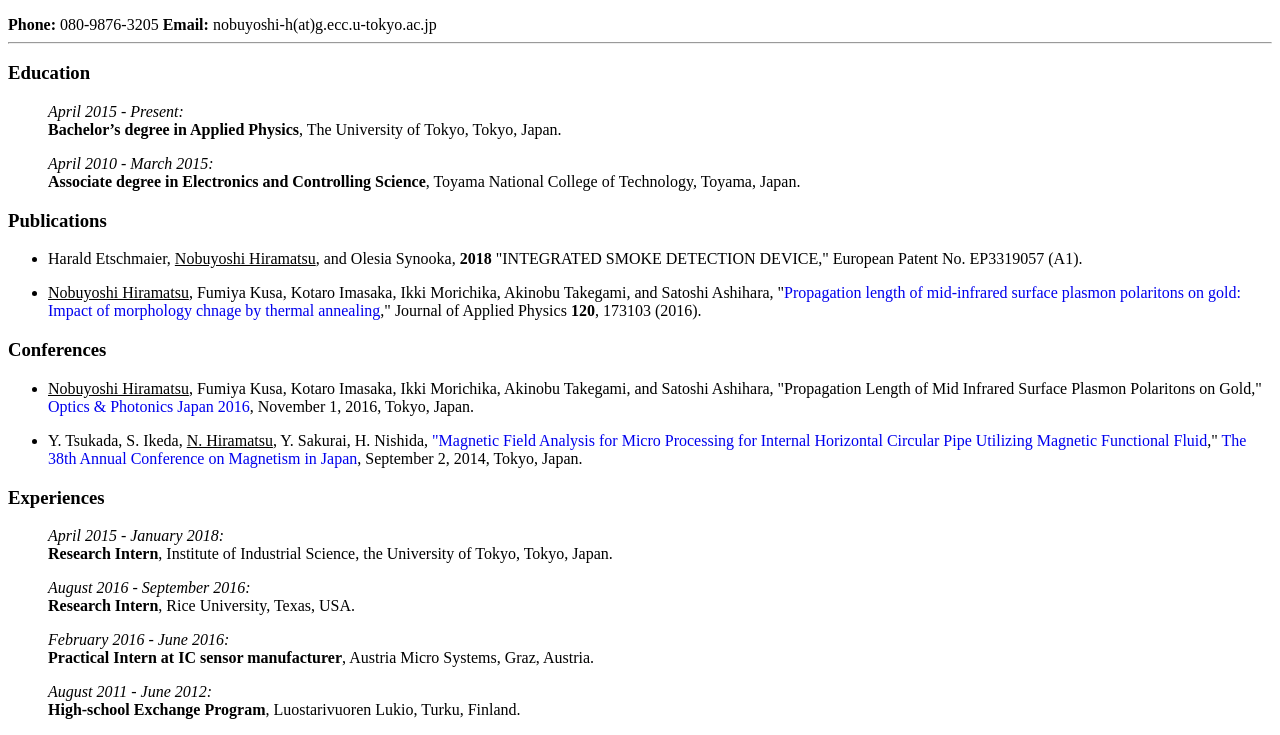
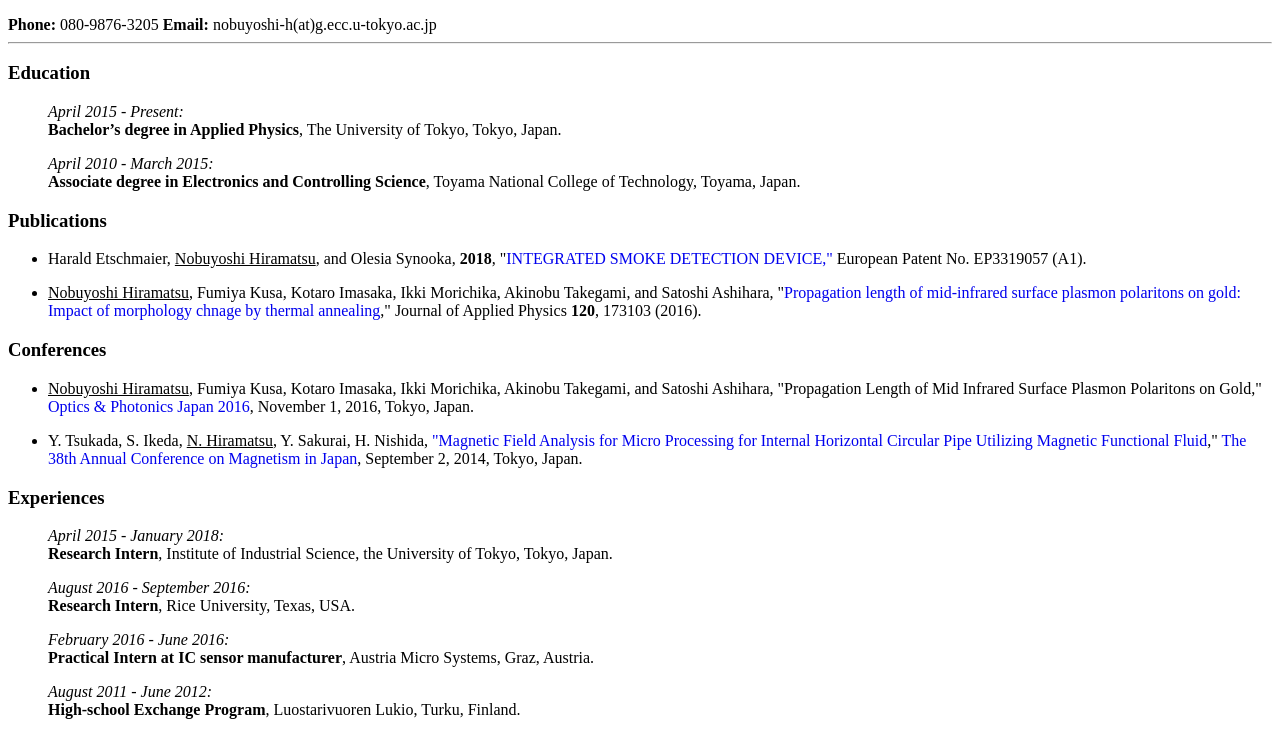
Before and after one commit to noruby/noruby.github.io, a plain HTML site: page index.html in a window 1280 px wide. Shown: the part 105-840 px from the top of the page. Drawn offline with Linux system fonts and the light colour scheme.

Commit message:
Update index.html

```diff
--- a/index.html
+++ b/index.html
@@ -31,7 +31,7 @@ Toyama National College of Technology, Toyama, Japan.
 <h3>Publications</h3>
 <ul>
 <li>
-Harald Etschmaier, <u>Nobuyoshi Hiramatsu</u>, and Olesia Synooka, <b>2018</b> "INTEGRATED SMOKE DETECTION DEVICE," European Patent No. EP3319057 (A1).
+Harald Etschmaier, <u>Nobuyoshi Hiramatsu</u>, and Olesia Synooka, <b>2018</b>, "<a href="https://worldwide.espacenet.com/publicationDetails/originalDocument?FT=D&date=20180509&DB=&locale=en_EP&CC=EP&NR=3319057A1&KC=A1&ND=5">INTEGRATED SMOKE DETECTION DEVICE,"</a> European Patent No. EP3319057 (A1).
 </li>
 <li>
 <u>Nobuyoshi Hiramatsu</u>, Fumiya Kusa, Kotaro Imasaka, Ikki Morichika, Akinobu Takegami, and Satoshi Ashihara, "<a href="http://dx.doi.org/10.1063/1.4966934">Propagation length of mid-infrared surface plasmon polaritons on gold: Impact of morphology chnage by thermal annealing</a>," Journal of Applied Physics <b>120</b>, 173103 (2016).
```
